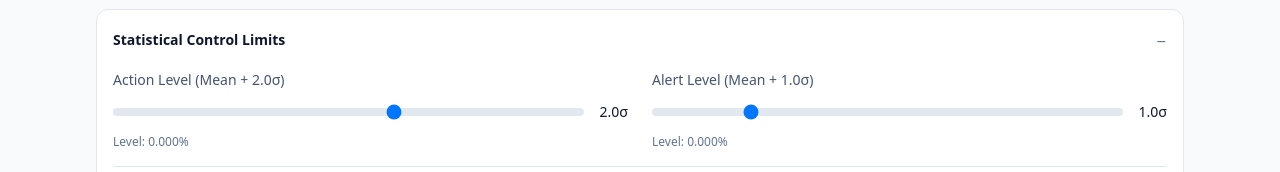
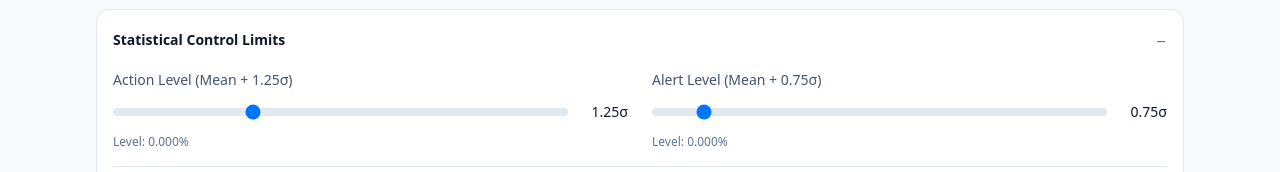
Before and after one commit to dominiclong-coder/pms-dashboard, a Next.js app: page / in a window 1280 px wide. Both pictures are taken after a click on the button "Show control limits". Shown: the part 333-505 px from the top of the page. Built offline with nearby package versions, Linux system fonts and the light colour scheme; no server answers; the database is empty.

Commit message:
Update page.tsx

```diff
--- a/app/page.tsx
+++ b/app/page.tsx
@@ -85,8 +85,8 @@ export default function Dashboard() {
   const [filters, setFilters] = useState<FiltersType>({});
   const [claimsOverTimeFilters, setClaimsOverTimeFilters] = useState<FiltersType>({});
   const [dateRange, setDateRange] = useState<DateRange>("1y");
-  const [actionLevelMultiplier, setActionLevelMultiplier] = useState(2);
-  const [alertLevelMultiplier, setAlertLevelMultiplier] = useState(1);
+  const [actionLevelMultiplier, setActionLevelMultiplier] = useState(1.25);
+  const [alertLevelMultiplier, setAlertLevelMultiplier] = useState(0.75);
   const [showControlLimits, setShowControlLimits] = useState(false);
   const [showMeanLine, setShowMeanLine] = useState(false);
   const [showActionLine, setShowActionLine] = useState(false);
@@ -468,7 +468,7 @@ export default function Dashboard() {
                   {/* Action Level Multiplier */}
                   <div className="flex flex-col gap-3">
                     <label className="text-sm text-slate-600">
-                      Action Level (Mean + {actionLevelMultiplier.toFixed(1)}σ)
+                      Action Level (Mean + {actionLevelMultiplier.toFixed(2)}σ)
                     </label>
                     <div className="flex items-center gap-3">
                       <input
@@ -480,8 +480,8 @@ export default function Dashboard() {
                         onChange={(e) => setActionLevelMultiplier(parseFloat(e.target.value))}
                         className="flex-1 h-2 bg-slate-200 rounded-lg appearance-none cursor-pointer"
                       />
-                      <span className="text-sm font-medium text-slate-900 w-8 text-right">
-                        {actionLevelMultiplier.toFixed(1)}σ
+                      <span className="text-sm font-medium text-slate-900 w-12 text-right">
+                        {actionLevelMultiplier.toFixed(2)}σ
                       </span>
                     </div>
                     <span className="text-xs text-slate-500">
@@ -492,7 +492,7 @@ export default function Dashboard() {
                   {/* Alert Level Multiplier */}
                   <div className="flex flex-col gap-3">
                     <label className="text-sm text-slate-600">
-                      Alert Level (Mean + {alertLevelMultiplier.toFixed(1)}σ)
+                      Alert Level (Mean + {alertLevelMultiplier.toFixed(2)}σ)
                     </label>
                     <div className="flex items-center gap-3">
                       <input
@@ -504,8 +504,8 @@ export default function Dashboard() {
                         onChange={(e) => setAlertLevelMultiplier(parseFloat(e.target.value))}
                         className="flex-1 h-2 bg-slate-200 rounded-lg appearance-none cursor-pointer"
                       />
-                      <span className="text-sm font-medium text-slate-900 w-8 text-right">
-                        {alertLevelMultiplier.toFixed(1)}σ
+                      <span className="text-sm font-medium text-slate-900 w-12 text-right">
+                        {alertLevelMultiplier.toFixed(2)}σ
                       </span>
                     </div>
                     <span className="text-xs text-slate-500">
```
